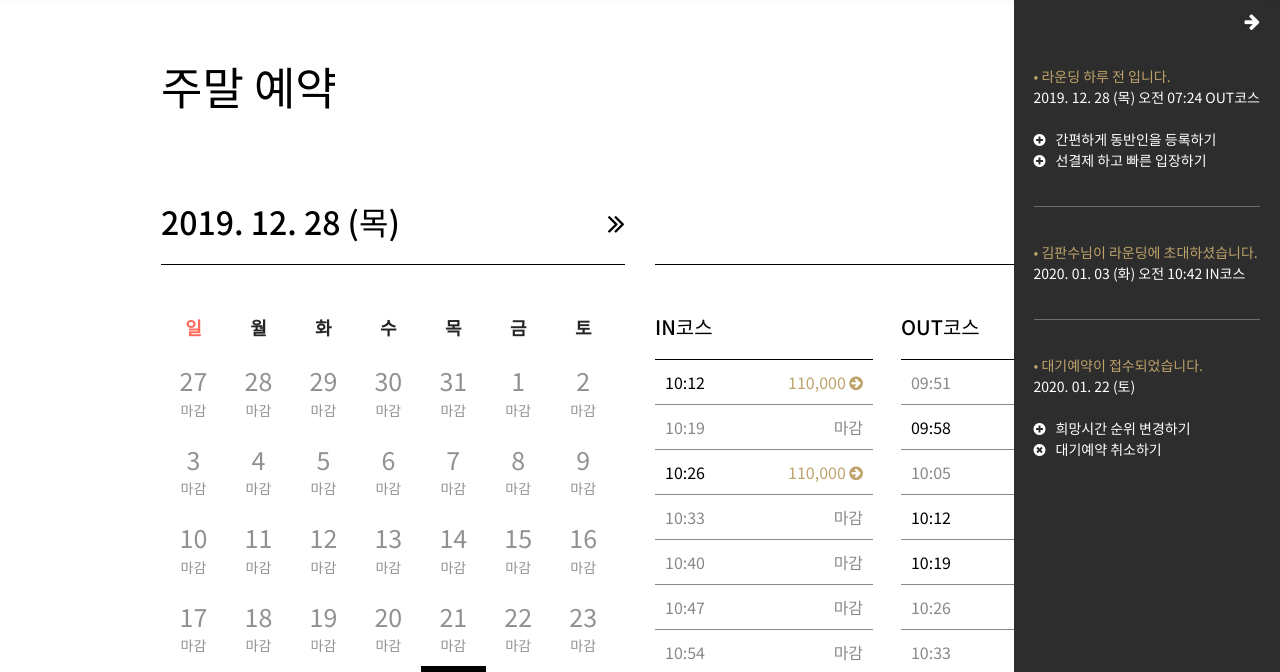
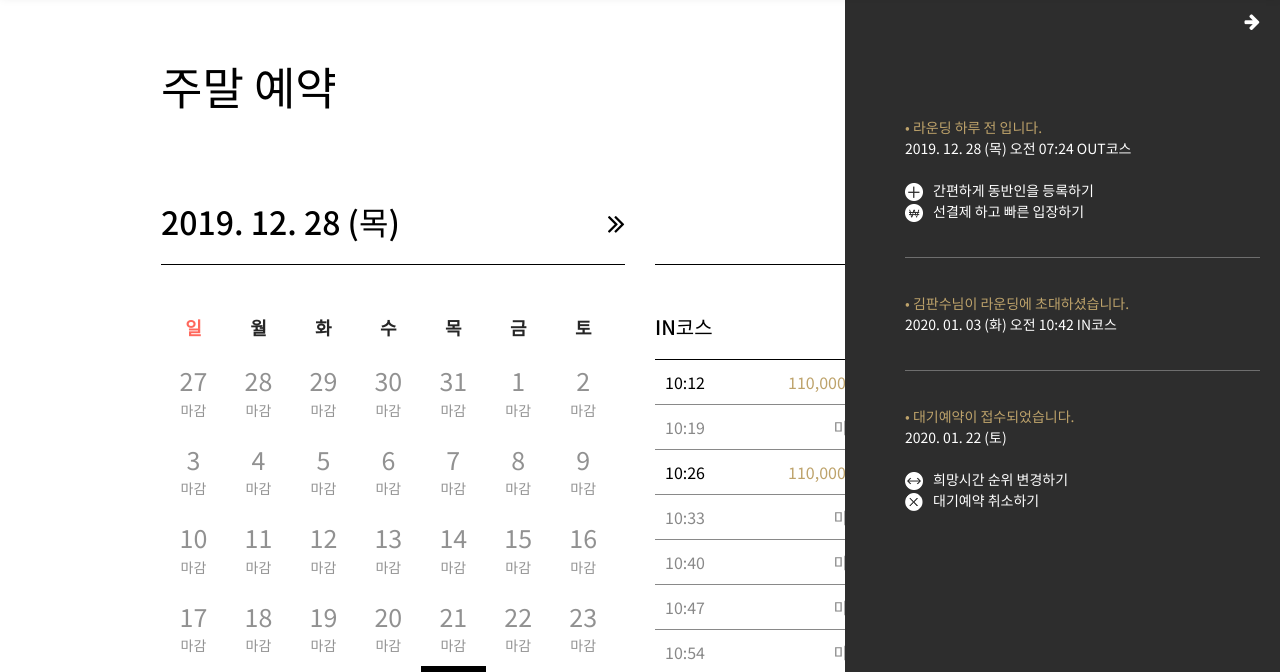
Before and after one commit to yennuong/JAYU_CC_Website-Desktop, a plain HTML site: page 9-알림.html in a window 1280 px wide. Both pictures are taken after a click on the element 1252 px from the left and 89 px from the top of the page. Shown: the part 69-741 px from the top of the page. Drawn offline with nearby package versions, Linux system fonts and the light colour scheme.

Commit message:
add icon page 9

```diff
--- a/9-알림.html
+++ b/9-알림.html
@@ -487,8 +487,8 @@
             <div class="block-notice">
                 <p class="text-yellow">• 라운딩 하루 전 입니다.</p>
                 <p>2019. 12. 28 (목)  오전 07:24  OUT코스</p><br />
-                <p><i class="fa fa-plus-circle"></i>간편하게 동반인을 등록하기</p>
-                <p><i class="fa fa-plus-circle"></i>선결제 하고 빠른 입장하기</p>
+                <p><span class="icon"><img src="assets/images/page9/icon-plus.png" /></span>간편하게 동반인을 등록하기</p>
+                <p><span class="icon"><img src="assets/images/page9/icon-2.png" /></span>선결제 하고 빠른 입장하기</p>
             </div>
             <div class="block-notice">
                 <p class="text-yellow">• 김판수님이 라운딩에 초대하셨습니다.</p>
@@ -497,8 +497,8 @@
             <div class="block-notice">
                 <p class="text-yellow">• 대기예약이 접수되었습니다.</p>
                 <p>  2020. 01. 22 (토)</p><br />
-                <p><i class="fa fa-plus-circle"></i>희망시간 순위 변경하기</p>
-                <p><i class="fa fa-times-circle"></i>대기예약 취소하기</p>
+                <p><span class="icon"><img src="assets/images/page9/icon-3.png" /></span>희망시간 순위 변경하기</p>
+                <p><span class="icon"><img src="assets/images/page9/icon-5.png" /></span>대기예약 취소하기</p>
             </div>
         </div>
     </div>
--- a/assets/scss/custom/_9.scss
+++ b/assets/scss/custom/_9.scss
@@ -24,10 +24,11 @@
         z-index: 10;
         height: 100vh;
         color: #fff;
-        padding: 100px 20px 50px 20px;
+        padding: 151px 20px 50px 60px;
         font-size: 14px;
         display: none;
         float: right;
+        width: 435px;
         .btn-click {
             position: absolute;
             right: 30px;
@@ -39,6 +40,12 @@
             border-bottom: 1px solid #dddddd5e;
             padding-top: 35px;
             padding-bottom: 35px;
+            .icon{
+                width: 18px;
+                height: 18px;
+                display: inline-block;
+                margin-right: 10px;
+            }
             &:last-child {
                 border-bottom: 0;
             }
```
Also changed, not shown: assets/css/style.css, assets/images/page9/icon-2.png (added), assets/images/page9/icon-3.png (added), assets/images/page9/icon-5.png (added), assets/images/page9/icon-plus.png (added), 2 other files.
